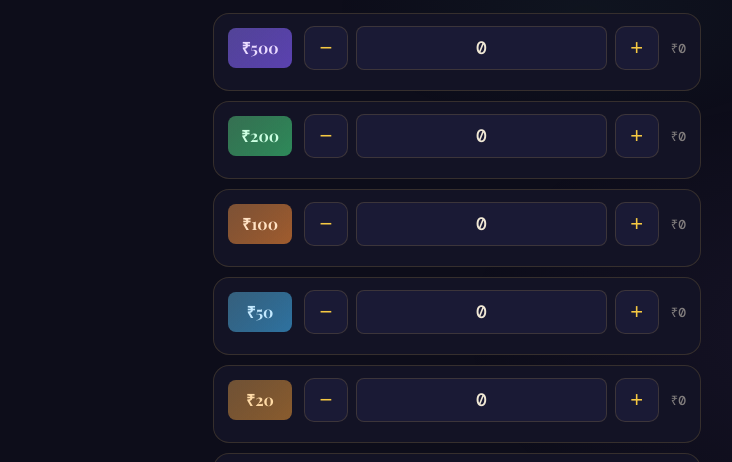
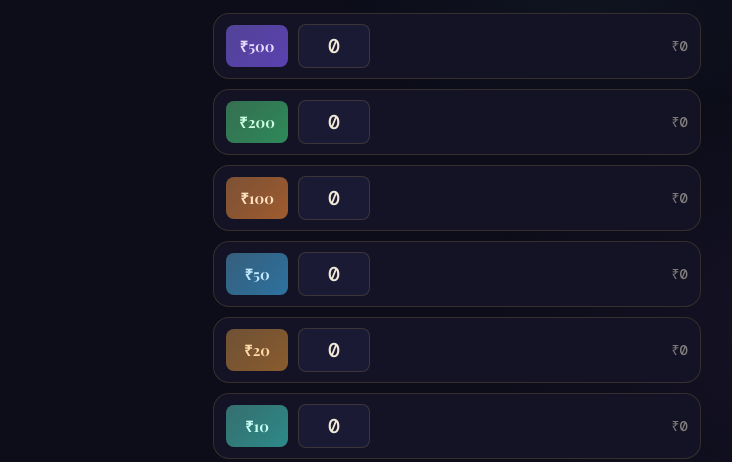
Before and after one commit to alagu-chandran/crispy-giggle, a plain HTML site: page index.html in a window 1280 px wide. Shown: the part 309-771 px from the top of the page, without its empty margins (183-915 px from the left). Drawn offline with nearby package versions, Linux system fonts and the light colour scheme; a web font is replaced by a local one.

Commit message:
Add files via upload

```diff
--- a/index.html
+++ b/index.html
@@ -187,13 +187,10 @@
       background: var(--surface);
       border: 1px solid var(--border);
       border-radius: var(--card-radius);
-      padding: 12px 14px;
-      display: grid;
-      grid-template-columns: auto 1fr auto;
-      grid-template-rows: auto auto;
+      padding: 10px 12px;
+      display: flex;
       align-items: center;
-      column-gap: 12px;
-      row-gap: 8px;
+      gap: 10px;
       transition: border-color 0.2s, box-shadow 0.2s;
     }
 
@@ -203,20 +200,18 @@
     }
 
     .denom-badge {
-      width: 64px;
-      height: 40px;
+      width: 62px;
+      min-width: 62px;
+      height: 42px;
       border-radius: 8px;
       display: flex;
       align-items: center;
       justify-content: center;
       font-family: 'Playfair Display', serif;
-      font-size: 16px;
+      font-size: 15px;
       font-weight: 700;
       position: relative;
       overflow: hidden;
-      flex-shrink: 0;
-      grid-row: 1;
-      grid-column: 1;
     }
 
     .denom-badge::after {
@@ -237,20 +232,9 @@
     .d2   { background: linear-gradient(135deg, #3a5c1a, #5a8a2e); color: #d8ffc0; }
     .d1   { background: linear-gradient(135deg, #5c5c1a, #8a8a2e); color: #ffffc0; }
 
-    /* Row 1: badge | controls | subtotal */
-    .denom-controls {
-      display: flex;
-      align-items: center;
-      gap: 8px;
-      grid-row: 1;
-      grid-column: 2;
-      min-width: 0;
-    }
-
     .denom-subtotal {
-      grid-row: 1;
-      grid-column: 3;
-      font-size: 13px;
+      flex: 1;
+      font-size: 14px;
       font-weight: 500;
       color: var(--gold);
       white-space: nowrap;
@@ -259,41 +243,15 @@
 
     .denom-subtotal.zero { color: var(--text-dim); }
 
-    .qty-btn {
-      width: 44px;
-      height: 44px;
-      border-radius: 10px;
-      border: 1px solid var(--border);
-      background: var(--surface2);
-      color: var(--gold);
-      font-size: 22px;
-      cursor: pointer;
-      display: flex;
-      align-items: center;
-      justify-content: center;
-      transition: all 0.15s ease;
-      flex-shrink: 0;
-      line-height: 1;
-      touch-action: manipulation;
-      -webkit-tap-highlight-color: transparent;
-      user-select: none;
-    }
-
-    .qty-btn:active {
-      background: rgba(245,200,66,0.2);
-      border-color: var(--gold);
-      transform: scale(0.92);
-    }
-
     .qty-input {
-      flex: 1;
-      min-width: 0;
+      width: 72px;
+      min-width: 72px;
       background: var(--surface2);
       border: 1px solid var(--border);
       border-radius: 8px;
       color: var(--text);
       font-family: 'DM Mono', monospace;
-      font-size: 18px;
+      font-size: 20px;
       font-weight: 500;
       text-align: center;
       padding: 6px 4px;
@@ -301,6 +259,7 @@
       outline: none;
       transition: border-color 0.2s;
       -moz-appearance: textfield;
+      -webkit-tap-highlight-color: transparent;
     }
 
     .qty-input::-webkit-outer-spin-button,
@@ -577,23 +536,13 @@
       card.className = 'denom-card';
       card.innerHTML = `
         <div class="denom-badge ${DENOM_CLASS[d]}">₹${d}</div>
-        <div class="denom-controls">
-          <button class="qty-btn" onclick="adjust(${d},-1)">−</button>
-          <input type="number" class="qty-input" id="qty-${d}" value="0" min="0"
-            oninput="setQty(${d}, this.value)" placeholder="0" />
-          <button class="qty-btn" onclick="adjust(${d},1)">+</button>
-        </div>
+        <input type="number" class="qty-input" id="qty-${d}" value="0" min="0"
+          inputmode="numeric" pattern="[0-9]*"
+          oninput="setQty(${d}, this.value)" placeholder="0" />
         <div class="denom-subtotal zero" id="sub-${d}">₹0</div>
       `;
       grid.appendChild(card);
     });
-  }
-
-  function adjust(denom, delta) {
-    const newVal = Math.max(0, quantities[denom] + delta);
-    quantities[denom] = newVal;
-    document.getElementById(`qty-${denom}`).value = newVal;
-    updateUI(denom);
   }
 
   function setQty(denom, val) {
```
